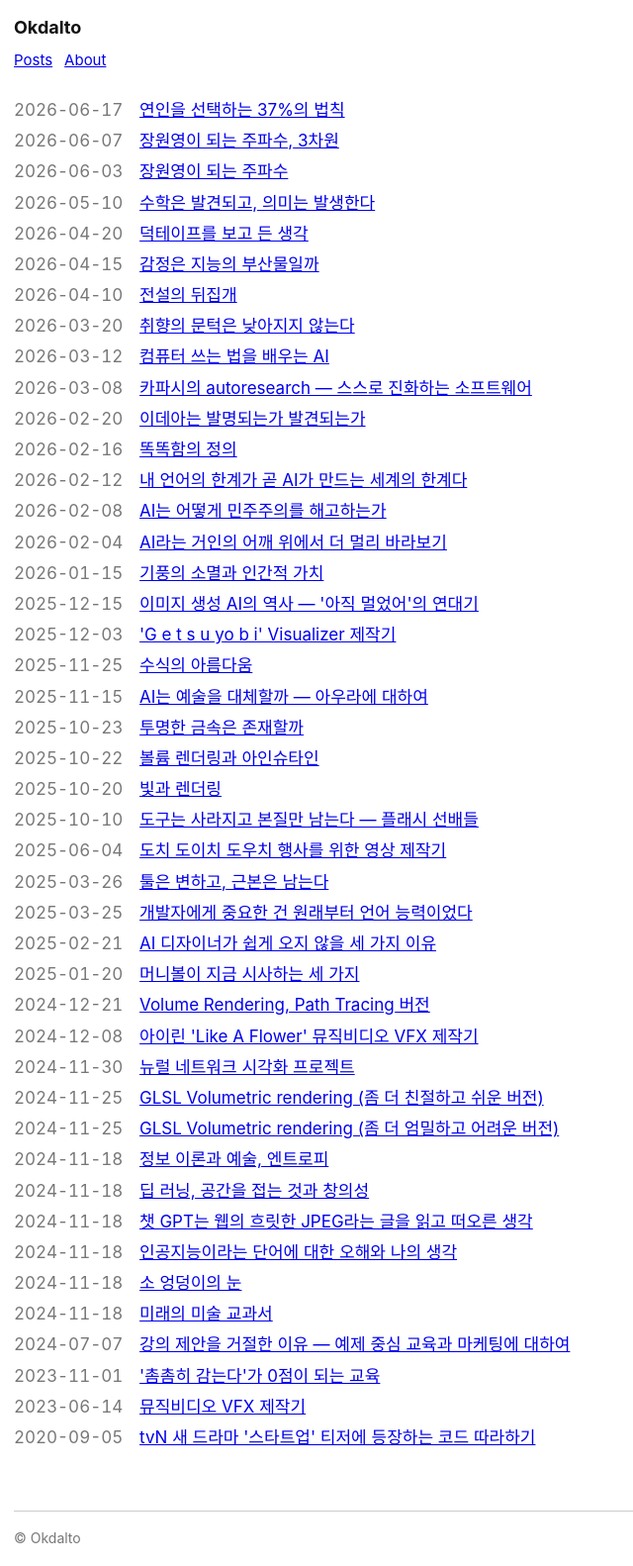
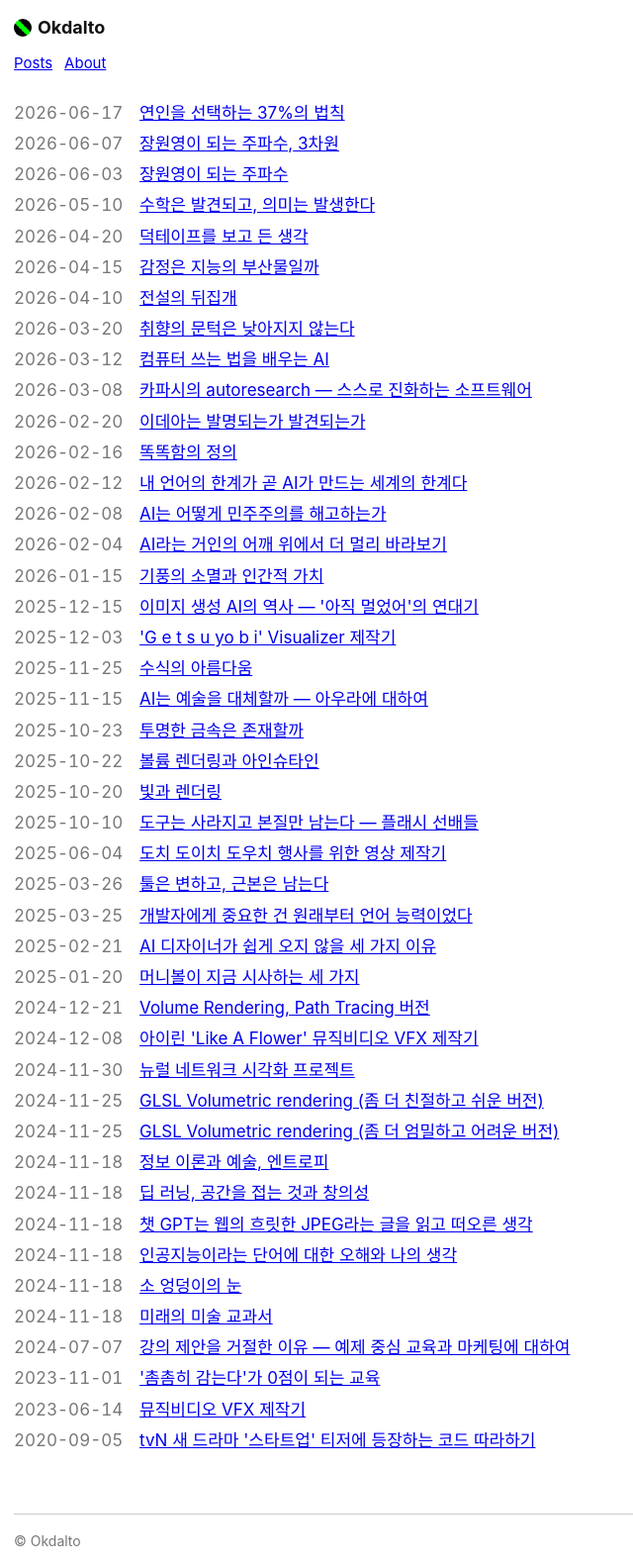
Before and after one commit to okdalto/okdalto.github.io, a Jekyll site: the page built from index.html, in a window 1280 px wide. Shown: the whole page at 99% size, without its empty margins (0-640 px from the left). Built offline with Jekyll 4.4.1, drawn with Linux system fonts in a browser that asks for light colours.

Commit message:
Add circular logo to the left of site title
Co-Authored-By: Claude Opus 4.8 (1M context) <noreply@anthropic.com>

```diff
--- a/_layouts/default.html
+++ b/_layouts/default.html
@@ -14,7 +14,7 @@
 </head>
 <body>
   <header class="site-header">
-    <a class="site-title" href="{{ '/' | relative_url }}">{{ site.title }}</a>
+    <a class="site-title" href="{{ '/' | relative_url }}"><img class="site-logo" src="{{ '/assets/images/logo.png' | relative_url }}" alt="">{{ site.title }}</a>
     <nav class="site-nav">
       {%- for item in site.data.navigation.main -%}
       <a href="{{ item.url | relative_url }}">{{ item.title }}</a>
--- a/assets/css/style.css
+++ b/assets/css/style.css
@@ -21,10 +21,19 @@ a:visited { color: #551a8b; }
 /* header / nav */
 .site-header { margin-bottom: 24px; }
 .site-title {
+  display: inline-flex;
+  align-items: center;
+  gap: 6px;
   font-size: 18px;
   font-weight: 700;
   color: #111;
   text-decoration: none;
+}
+.site-logo {
+  height: 18px;
+  width: 18px;
+  object-fit: cover;
+  border-radius: 50%;
 }
 .site-nav { margin-top: 4px; }
 .site-nav a {
```
Also changed, not shown: assets/images/logo.png (added).
